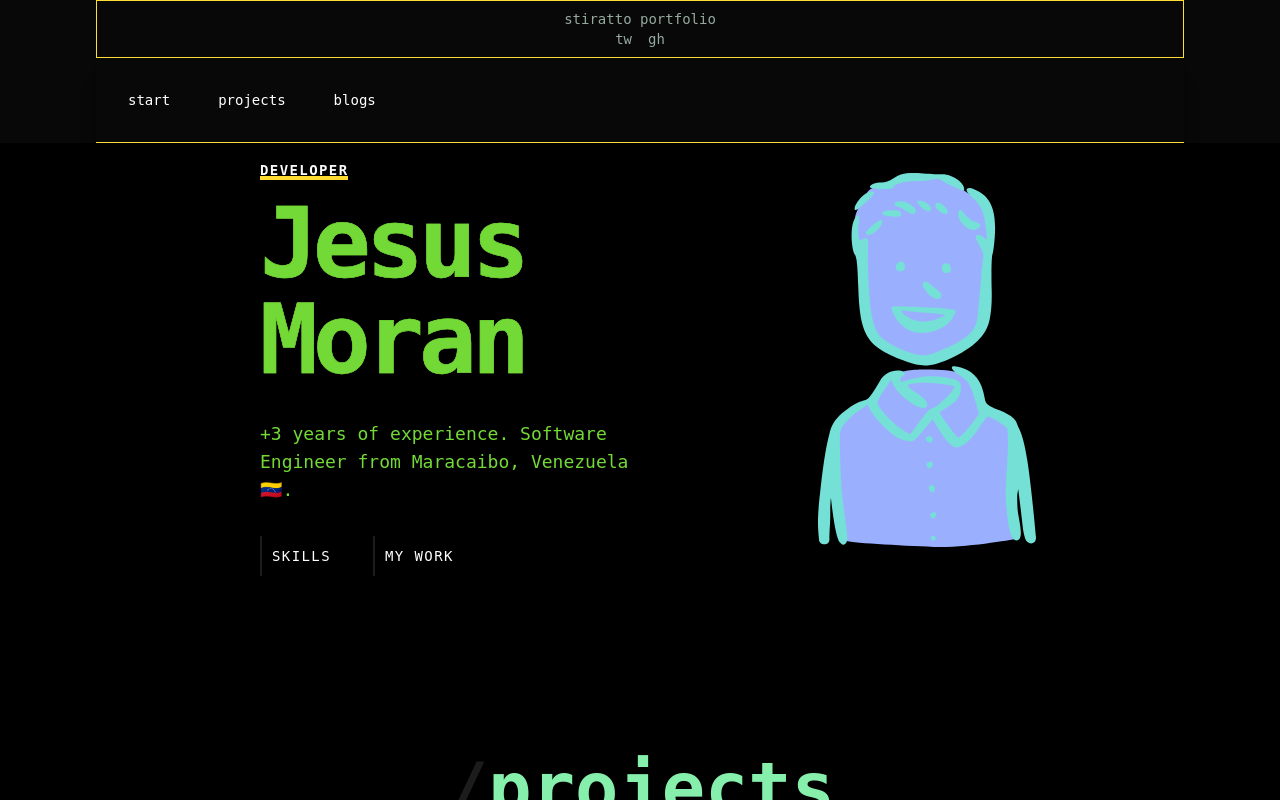
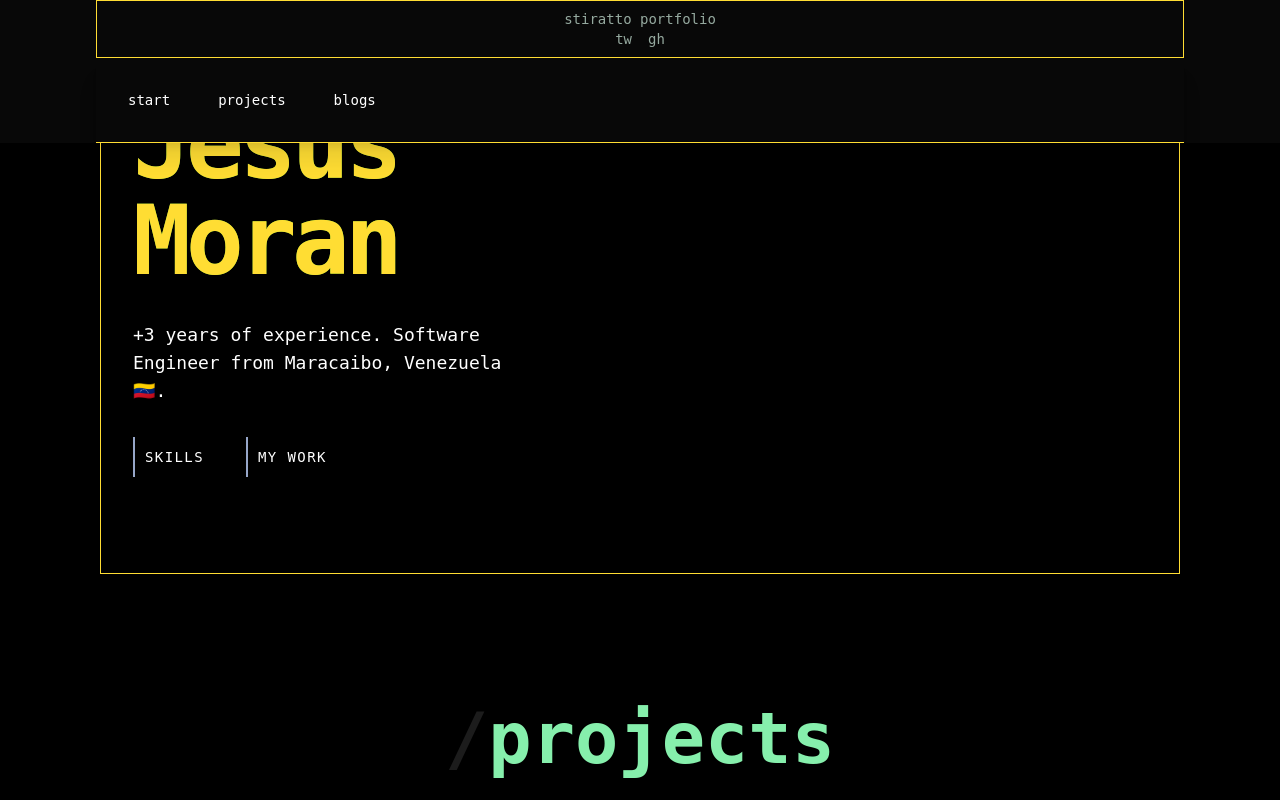
Before and after one commit to stiratto/portfoliovue, a Vue app: page / in a window 1280 px wide. Shown: the top 800 px of the page. Built offline with nearby package versions, Linux system fonts and the light colour scheme; a web font is replaced by a local one.

Commit message:
changed colors

```diff
--- a/src/views/Index.vue
+++ b/src/views/Index.vue
@@ -26,21 +26,24 @@ function onEnter(el: any) {
 </script>
 
 <template>
-  <section
-    class="w-full relative flex flex-col-reverse lg:flex-row lg:justify-between lg:items-center py-8 sm:px-[9em] md:py-0 px-4 "
-    ref="main">
-    <div class="h-[62vh] lg:h-[90vh] w-full text-white gap-8 rounded-2xl p-4 flex flex-col lg:justify-center">
-      <span class="relative top-4 font-bold w-min text-white text-sm
+  <main class="flex flex-col gap-24">
+
+    <section class="w-full relative flex flex-col-reverse lg:flex-row
+    lg:justify-between lg:items-center    px-4
+    border border-[#ffdd33]" ref="main">
+      <div class="py-24 w-full text-white gap-8 rounded-2xl p-4 flex flex-col lg:justify-center">
+        <!--<span class="relative top-4 font-bold w-min text-white text-sm
         tracking-widest before:content-[' '] before:w-full before:h-1
-        before:absolute before:top-4 before:bg-[#ffdd33]">DEVELOPER</span>
+        before:absolute before:top-4
+        before:bg-[#ffdd33]">DEVELOPER</span> -->
         <transition tag="div" v-show="activeClass" @enter="onEnter"
           class="text-5xl md:text-8xl flex text-[#ffdd33] font-extrabold text-start">
-        <h1 id="full" class="tracking-tighter">
+          <h1 id="full" class="tracking-tighter !text-[#ffdd33] ">
             Jesus <br />
             Moran
           </h1>
         </transition>
-      <p class="lg:text-lg text-start max-w-sm text-[#73D936]">
+        <p class="lg:text-lg text-start max-w-sm text-white">
           +3 years of experience. Software Engineer from Maracaibo, Venezuela 🇻🇪.
         </p>
 
@@ -54,7 +57,6 @@ function onEnter(el: any) {
         </div>
       </div>
 
-    <img src="/person.svg" class="w-[200px] h-[200px] lg:w-auto lg:h-auto lg:max-w-lg " />
     </section>
 
     <div ref="sectionProjects">
@@ -65,16 +67,18 @@ function onEnter(el: any) {
       <Skills></Skills>
     </div>
 
-  <div ref="sectionWork">
+    <!-- <div ref="sectionWork">
       <MyWork />
-  </div>
+    </div> -->
 
+
+  </main>
 </template>
 
 <style scoped>
 .btn-item {
   padding: 10px;
-  border-left: 2px solid #1c1c1c;
+  border-left: 2px solid #96A6C8;
   position: relative;
 }
 
@@ -82,14 +86,14 @@ function onEnter(el: any) {
   position: absolute;
   top: 25%;
   left: 100%;
-  background-color: #0000006b;
+  background-color: #95a99f6b;
   content: '';
   width: 14px;
   height: 14px;
 }
 
 #full {
-  -webkit-text-stroke: 0.5px #73D936;
+  /* -webkit-text-stroke: 0.5px #73D936; */
   background: linear-gradient(#73D936 0 100%) left / 0 no-repeat;
   color: transparent;
   background-clip: text;
```
Lines whose indentation alone changed are shown as unchanged.
